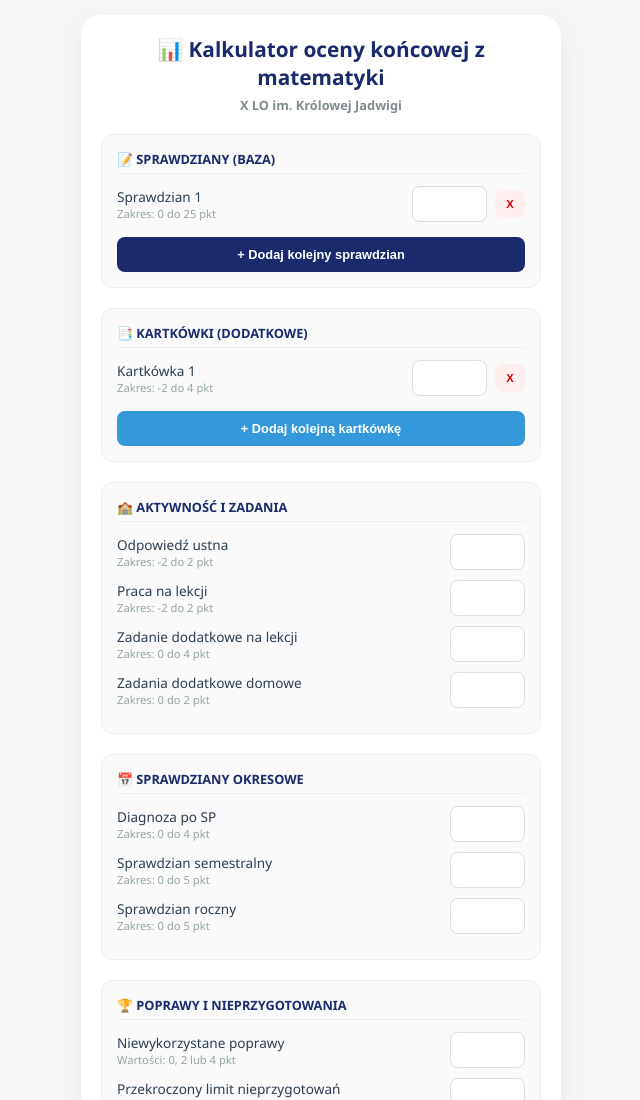
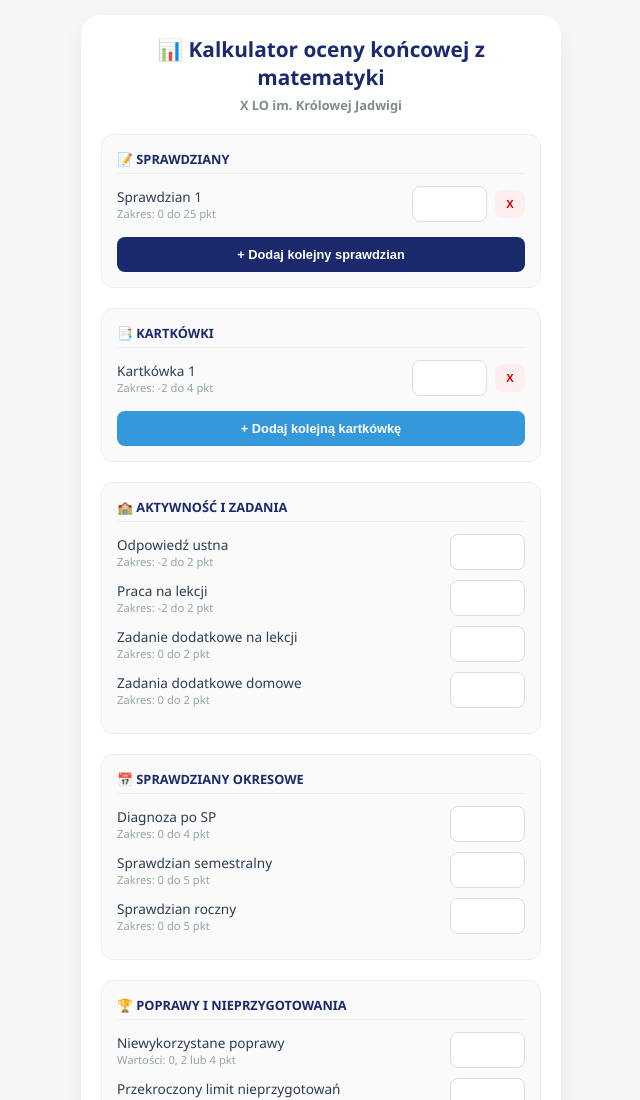
Before and after one commit to hej-julia/kalkulator_xlo, a plain HTML site: page index.html in a window 1280 px wide. Shown: the top 1100 px of the page, without its empty margins (319-959 px from the left). Drawn offline with Linux system fonts and the light colour scheme.

Commit message:
Update section titles for tests

```diff
--- a/index.html
+++ b/index.html
@@ -49,7 +49,7 @@
         <div class="subtitle">X LO im. Królowej Jadwigi</div>
 
         <section>
-            <div class="sec-title">📝 Sprawdziany (Baza)</div>
+            <div class="sec-title">📝 Sprawdziany</div>
             <div id="test-list">
                 <div class="row">
                     <label>Sprawdzian 1 <span class="hint">Zakres: 0 do 25 pkt</span></label>
@@ -61,7 +61,7 @@
         </section>
 
         <section>
-            <div class="sec-title">📑 Kartkówki (Dodatkowe)</div>
+            <div class="sec-title">📑 Kartkówki</div>
             <div id="quiz-list">
                 <div class="row">
                     <label>Kartkówka 1 <span class="hint">Zakres: -2 do 4 pkt</span></label>
@@ -83,7 +83,7 @@
                 <input type="number" id="lesson" placeholder="" oninput="vR(this, -2, 2); calc()">
             </div>
             <div class="row">
-                <label>Zadanie dodatkowe na lekcji <span class="hint">Zakres: 0 do 4 pkt</span></label>
+                <label>Zadanie dodatkowe na lekcji <span class="hint">Zakres: 0 do 2 pkt</span></label>
                 <input type="number" id="extra-lesson" placeholder="" oninput="vR(this, 0, 4); calc()">
             </div>
             <div class="row">
```
